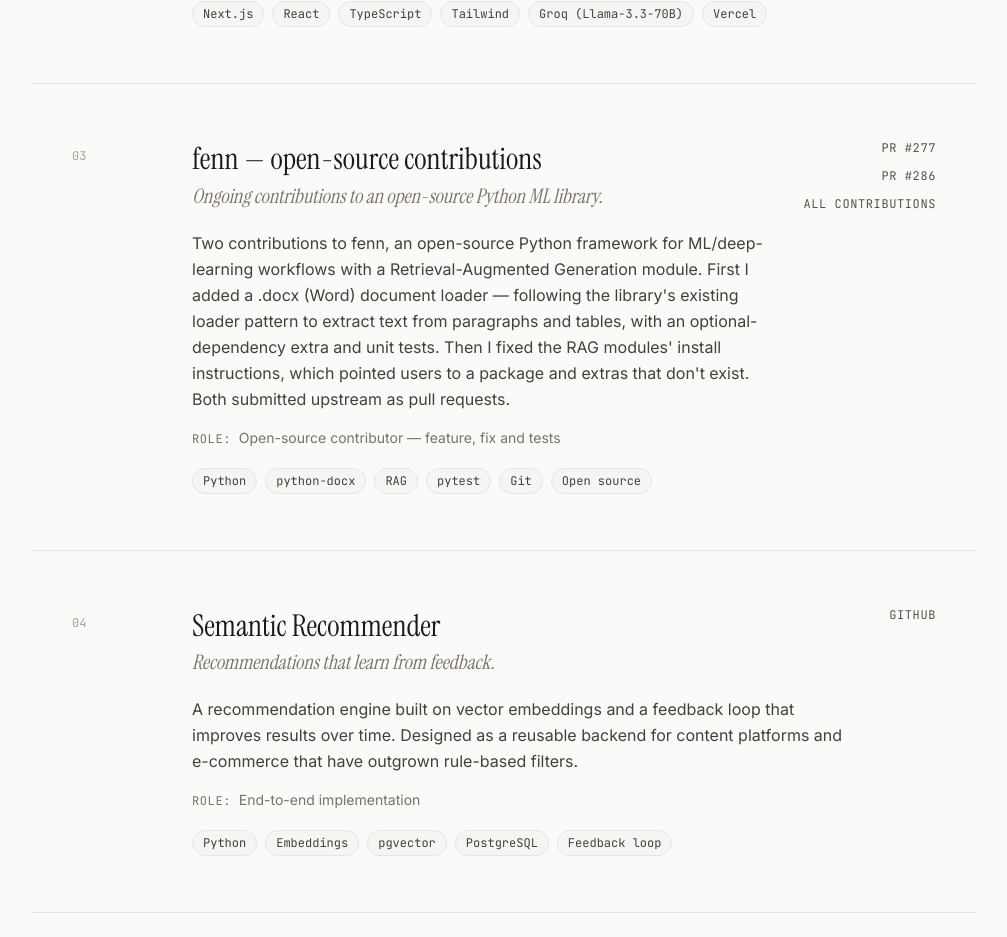
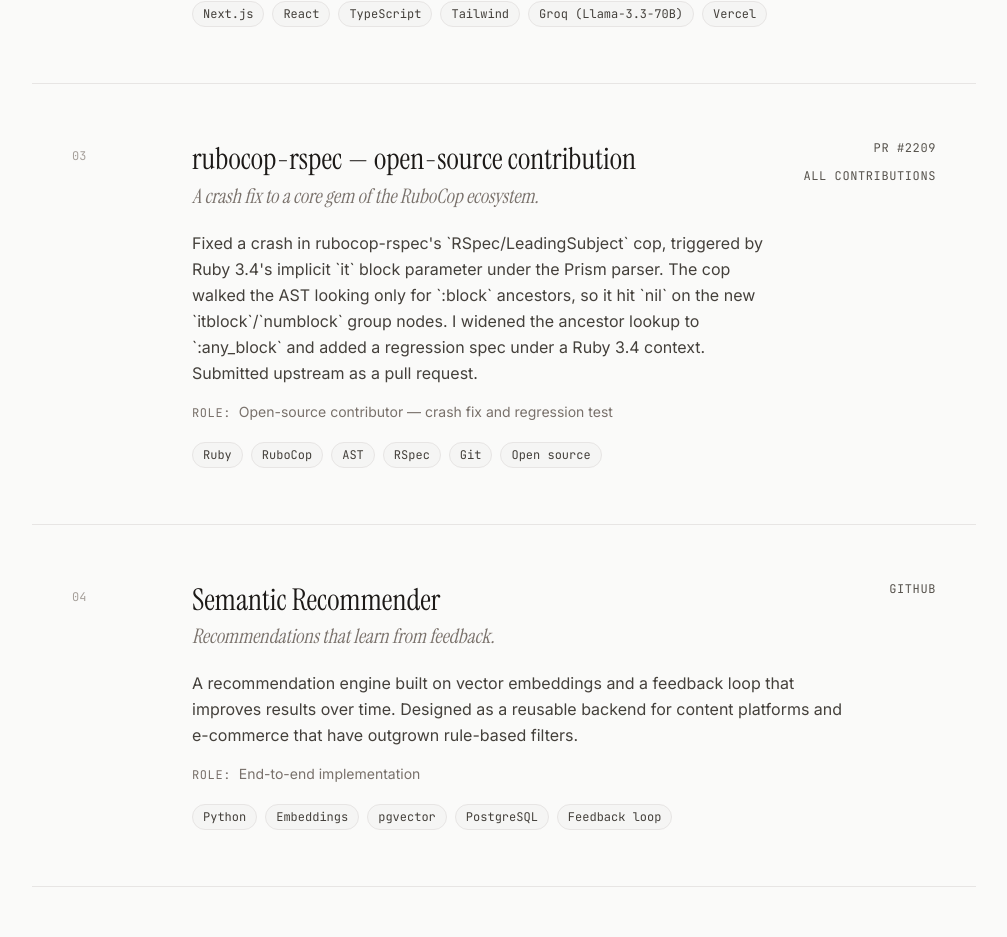
Before and after one commit to pcbeingused333/portfolio, a Next.js app: page / in a window 1280 px wide. Shown: the part 2486-3423 px from the top of the page, without its empty margins (136-1143 px from the left). Built offline with nearby package versions, Linux system fonts and the light colour scheme.

Commit message:
Update page.tsx

```diff
--- a/app/page.tsx
+++ b/app/page.tsx
@@ -34,17 +34,16 @@ const projects: Project[] = [
     role: "Design, full build, deployment",
   },
   {
-    name: "fenn — open-source contributions",
-    tagline: "Ongoing contributions to an open-source Python ML library.",
+    name: "rubocop-rspec — open-source contribution",
+    tagline: "A crash fix to a core gem of the RuboCop ecosystem.",
     description:
-      "Two contributions to fenn, an open-source Python framework for ML/deep-learning workflows with a Retrieval-Augmented Generation module. First I added a .docx (Word) document loader — following the library's existing loader pattern to extract text from paragraphs and tables, with an optional-dependency extra and unit tests. Then I fixed the RAG modules' install instructions, which pointed users to a package and extras that don't exist. Both submitted upstream as pull requests.",
-    stack: ["Python", "python-docx", "RAG", "pytest", "Git", "Open source"],
+      "Fixed a crash in rubocop-rspec's `RSpec/LeadingSubject` cop, triggered by Ruby 3.4's implicit `it` block parameter under the Prism parser. The cop walked the AST looking only for `:block` ancestors, so it hit `nil` on the new `itblock`/`numblock` group nodes. I widened the ancestor lookup to `:any_block` and added a regression spec under a Ruby 3.4 context. Submitted upstream as a pull request.",
+    stack: ["Ruby", "RuboCop", "AST", "RSpec", "Git", "Open source"],
     prs: [
-      { label: "pr #277", url: "https://github.com/pyfenn/fenn/pull/277" },
-      { label: "pr #286", url: "https://github.com/pyfenn/fenn/pull/286" },
+      { label: "pr #2209", url: "https://github.com/rubocop/rubocop-rspec/pull/2209" },
     ],
-    contributions: "https://github.com/pyfenn/fenn/pulls?q=is%3Apr+author%3Apcbeingused333",
-    role: "Open-source contributor — feature, fix and tests",
+    contributions: "https://github.com/rubocop/rubocop-rspec/pulls?q=is%3Apr+author%3Apcbeingused333",
+    role: "Open-source contributor — crash fix and regression test",
   },
   {
     name: "Semantic Recommender",
```
